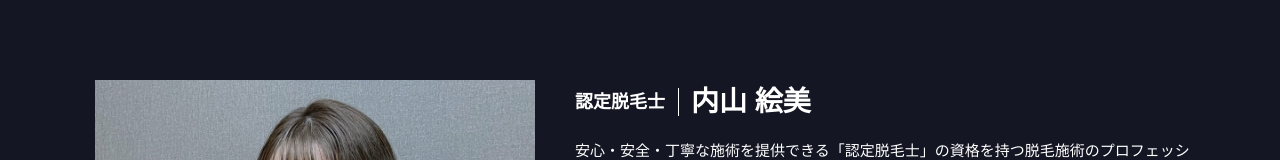
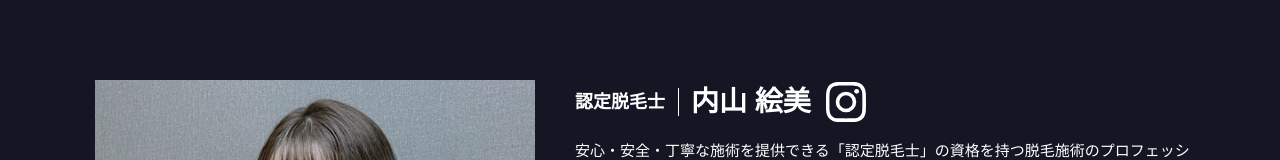
Before and after one commit to kamy0042/bee_group_web, a Next.js app: page /staff in a window 1280 px wide. Shown: the part 1629-1789 px from the top of the page. Built offline with nearby package versions, Linux system fonts and the light colour scheme.

Commit message:
feat: スタッフ情報にインスタのリンク追加

```diff
--- a/pages/staff/index.tsx
+++ b/pages/staff/index.tsx
@@ -87,6 +87,7 @@ function Staff() {
                 staffName="内山 絵美"
                 profile="安心・安全・丁寧な施術を提供できる「認定脱毛士」の資格を持つ脱毛施術のプロフェッショナル。脱毛専門店で実績を積み、2023年からBee dandyに仲間入り。気さくで面倒見の良い性格は、Bee dandyのムードメーカー的存在。"
                 message="ヒゲやVIOの脱毛は完全にツルツルにするだけでなく、毛量を適度に調整することもできます。「女性受けするデザインは？」など、周囲の女性には聞きにくいですよね。そんなお悩みやご希望をぜひご相談ください。施術ペースやアフターケアなどもしっかりアドバイスいたします。"
+                url='https://www.instagram.com/beedandy_epilation_official/'
               />
             </div>
           </section>
```
